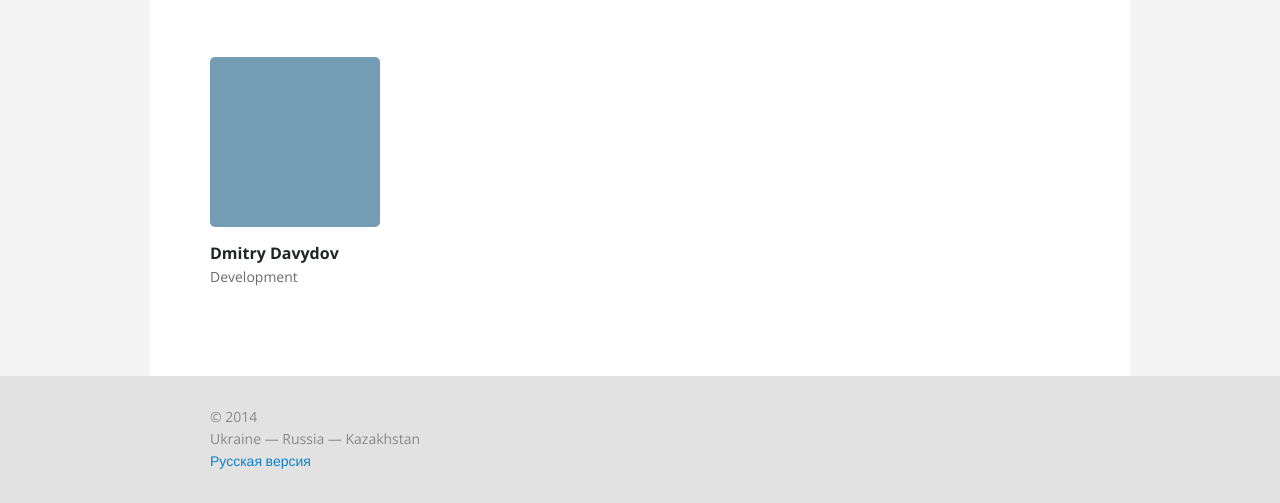
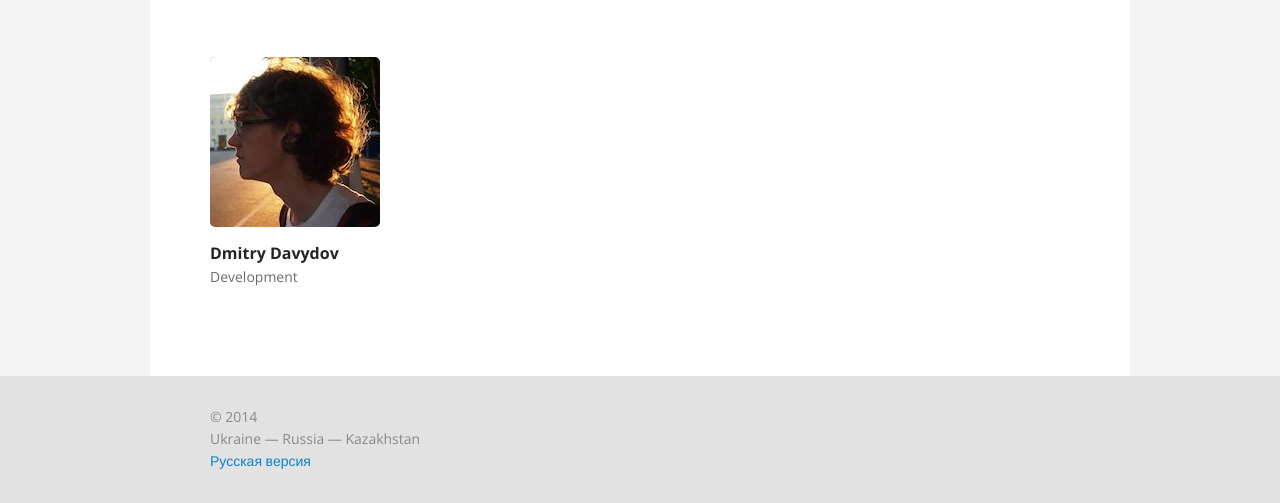
Before and after one commit to 200OKcc/200OKcc.github.io, a plain HTML site: page en/index.html in a window 1280 px wide. Shown: the part 1860-2363 px from the top of the page. Drawn offline with nearby package versions, Linux system fonts and the light colour scheme.

Commit message:
Davydov photo

```diff
--- a/en/index.html
+++ b/en/index.html
@@ -150,7 +150,7 @@
           </div><!--
 
        --><div class="team-member item">
-            <div class="team-member__pic item-pic"><!-- <img src="i/team/freetonik.jpg"> --></div>
+            <div class="team-member__pic item-pic"><img src="i/team/davydov.jpg"></div>
             <div class="item-name">Dmitry Davydov</div>
             <div class="item-description">Development</div>
           </div><!--
```
Also changed, not shown: index.html (+1 -1 lines), en/i/team/davydov.jpg (added), i/team/davydov.jpg (added).
